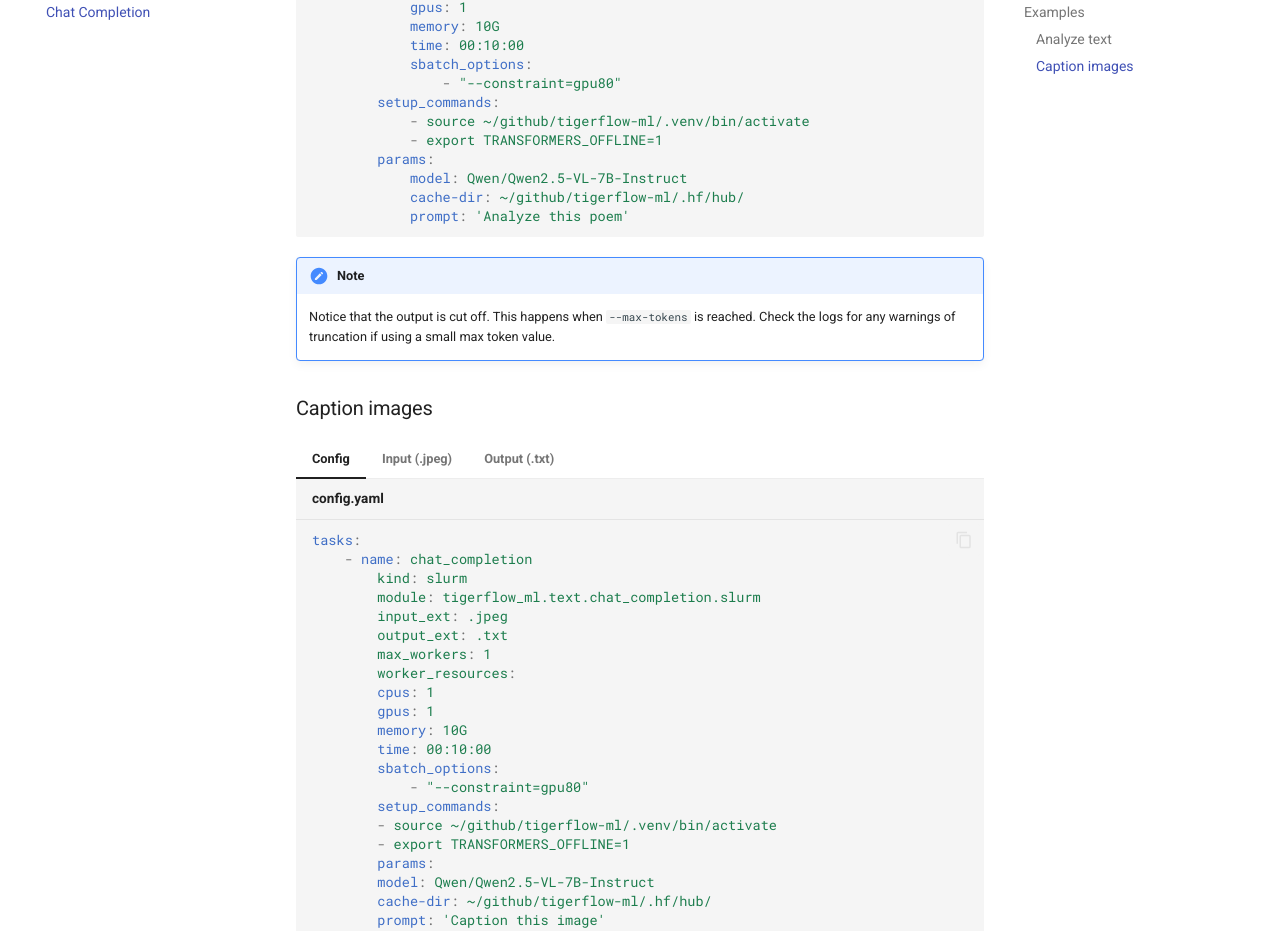
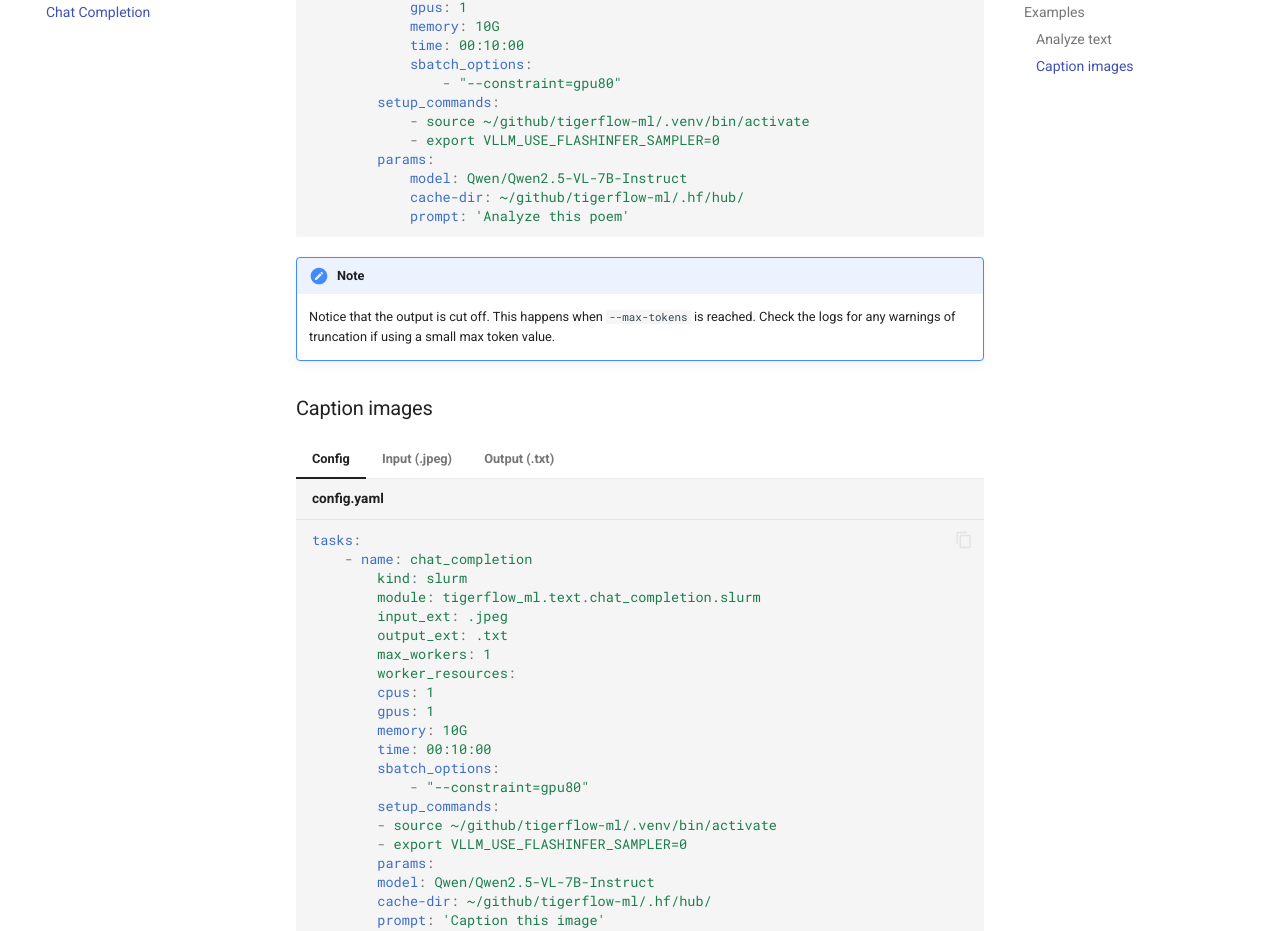
Before and after one commit to princeton-ddss/tigerflow-ml, an MkDocs documentation site: the page built from docs/mkdocs/tasks/chat_completion.md, in a window 1280 px wide and 1400 px high, scrolled down 1745 px. Shown: the part 240-1171 px from the top of the window. Built offline with MkDocs 1.6.1 and Material for MkDocs 9.7.7, drawn with Linux system fonts in a browser that asks for light colours; some web fonts are replaced; comment, search, counter and statistics services are not loaded; the version menu is left out.

Commit message:
fix: bump vllm version (#72)
- Upgrade vLLM and explicitly disallow build versions of vLLM in
future uv.lock files by setting tool.uv no-build option.

- Update docs with command to run vLLM in environments without
access to header files required by flashinfer.

vllm 0.21.0 does not run on macos. A follow-up PR should make
vLLM an optional dependency for local developent and to support
users that want to run tasks on their laptop.


* fix(docs): disable flashinfer sampler with vllm

Update setup commands to disable the flashinfer sampler and remove no longer needed transformers offline setting.

```diff
--- a/docs/mkdocs/tasks/chat_completion.md
+++ b/docs/mkdocs/tasks/chat_completion.md
@@ -57,7 +57,7 @@ Any HuggingFace model that is compatible with vLLM's `LLM.chat()`.
                     - "--constraint=gpu80"
             setup_commands:
                 - source ~/github/tigerflow-ml/.venv/bin/activate
-                - export TRANSFORMERS_OFFLINE=1
+                - export VLLM_USE_FLASHINFER_SAMPLER=0
             params:
                 model: Qwen/Qwen2.5-VL-7B-Instruct
                 cache-dir: ~/github/tigerflow-ml/.hf/hub/
@@ -127,7 +127,7 @@ Any HuggingFace model that is compatible with vLLM's `LLM.chat()`.
                 - "--constraint=gpu80"
             setup_commands:
             - source ~/github/tigerflow-ml/.venv/bin/activate
-            - export TRANSFORMERS_OFFLINE=1
+            - export VLLM_USE_FLASHINFER_SAMPLER=0
             params:
             model: Qwen/Qwen2.5-VL-7B-Instruct
             cache-dir: ~/github/tigerflow-ml/.hf/hub/
--- a/pyproject.toml
+++ b/pyproject.toml
@@ -80,6 +80,9 @@ build-backend = "hatchling.build"
 [tool.hatch.build.targets.wheel]
 packages = ["src/tigerflow_ml"]
 
+[tool.uv]
+no-build-package = ["vllm"]
+
 [tool.ruff]
 target-version = "py310"
 src = ["src"]
```
Also changed, not shown: docs/mkdocs/tasks/translate.md (+1 -1 lines), src/tigerflow_ml/text/translate/README.md, 2 other files.
